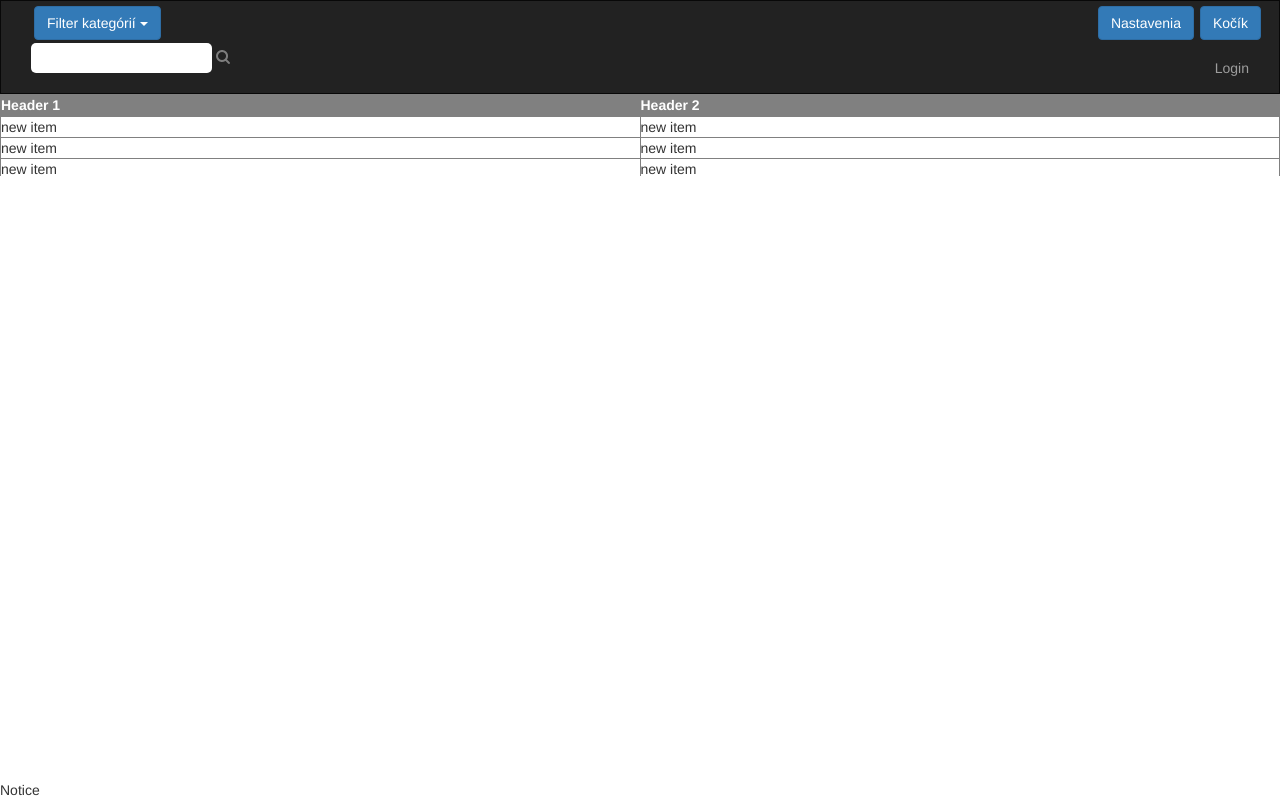
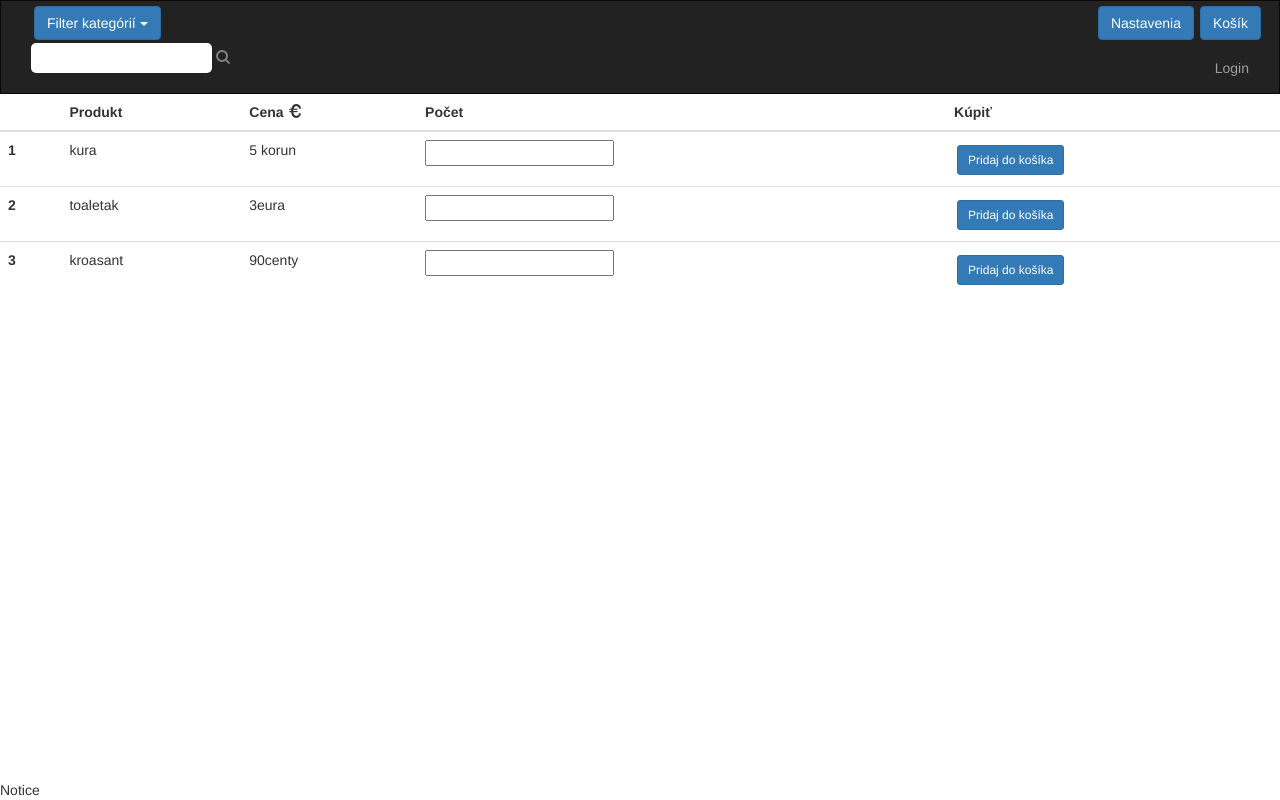
Before and after one commit to BestPrice/frontend, a website: page app/index.html in a window 1280 px wide. Drawn offline with nearby package versions, Linux system fonts and the light colour scheme.

Commit message:
uprava indexu a upload idex2 a app2
idex2 a app2 robila sasa

```diff
--- a/app/index.html
+++ b/app/index.html
@@ -41,7 +41,7 @@
 
           <ul class="nav navbar-nav navbar-right">
             <li><button class="btn btn-primary" href="#">Nastavenia</button> </li>
-            <li><button class="btn btn-primary" href="#">Kočík</button>
+            <li><button class="btn btn-primary" href="#">Košík</button>
             </li>
           </ul>
 
@@ -65,45 +65,47 @@
     </nav>
 
     <div style="position: relative; min-height: 60px; vertical-align: top;">
-    <table cellspacing="0" cellpadding="0" border="0" width="100%" height="100%" margin= "25px 0 0 25px">
+    <table class="table table-hover">
+  <thead>
     <tr>
-      <td>
-       <table cellspacing="0" cellpadding="1" border="1" width="100%" height="100%">
-         <tr style="color:white;background-color:grey">
-            <th>Header 1</th>
-            <th>Header 2</th>
+      <th></th>
+      <th>Produkt</th>
+      <th>Cena <span class="glyphicon glyphicon-eur"></span></th>
+	  <th>Počet</th>
+      <th>Kúpiť</th>
     </tr>
-       </table>
-      </td>
+  </thead>
+  <tbody>
+    <tr>
+      <th scope="row">1</th>
+      <td>kura</td>
+      <td>5 korun</td>
+	  <td><input type="number" name="quantity" min="0"><br></td>
+      <td><button type="button" class="btn btn-primary btn-sm">Pridaj do košíka</button></td>
     </tr>
     <tr>
-    <td>
-       <div style="width:100%; height:60px; overflow:auto;">
-         <table cellspacing="0" cellpadding="1" border="1" width="100%">
-           <tr>
-             <td>new item</td>
-             <td>new item</td>
+      <th scope="row">2</th>
+      <td>toaletak</td>
+      <td>3eura</td>
+	  <td><input type="number" name="quantity" min="0" ><br></td>
+      <td><button type="button" class="btn btn-primary btn-sm">Pridaj do košíka</button></td>
     </tr>
     <tr>
-             <td>new item</td>
-             <td>new item</td>
+      <th scope="row">3</th>
+      <td>kroasant</td>
+	  <td>90centy</td>
+	  <td><input type="number" name="quantity" min="0" ><br></td>
+      <td><button type="button" class="btn btn-primary btn-sm">Pridaj do košíka</button></td>
     </tr>
-              <tr>
-             <td>new item</td>
-             <td>new item</td>
-           </tr>
-              <tr>
-             <td>new item</td>
-             <td>new item</td>
-           </tr>
-         </table>
-       </div>
-      </td>
-     </tr>
+  </tbody>
 </table>
     </div>
     <div style="position: absolute; bottom: 0px;">
             Notice
         </div>
+
+
+
+
 </body>
 </html>
```
Also changed, not shown: app/app2.js (+10 -1 lines), app/index2.html (+12 -2 lines), app/kamil.html (+10 -0 lines). Lines whose indentation alone changed are shown as unchanged.
